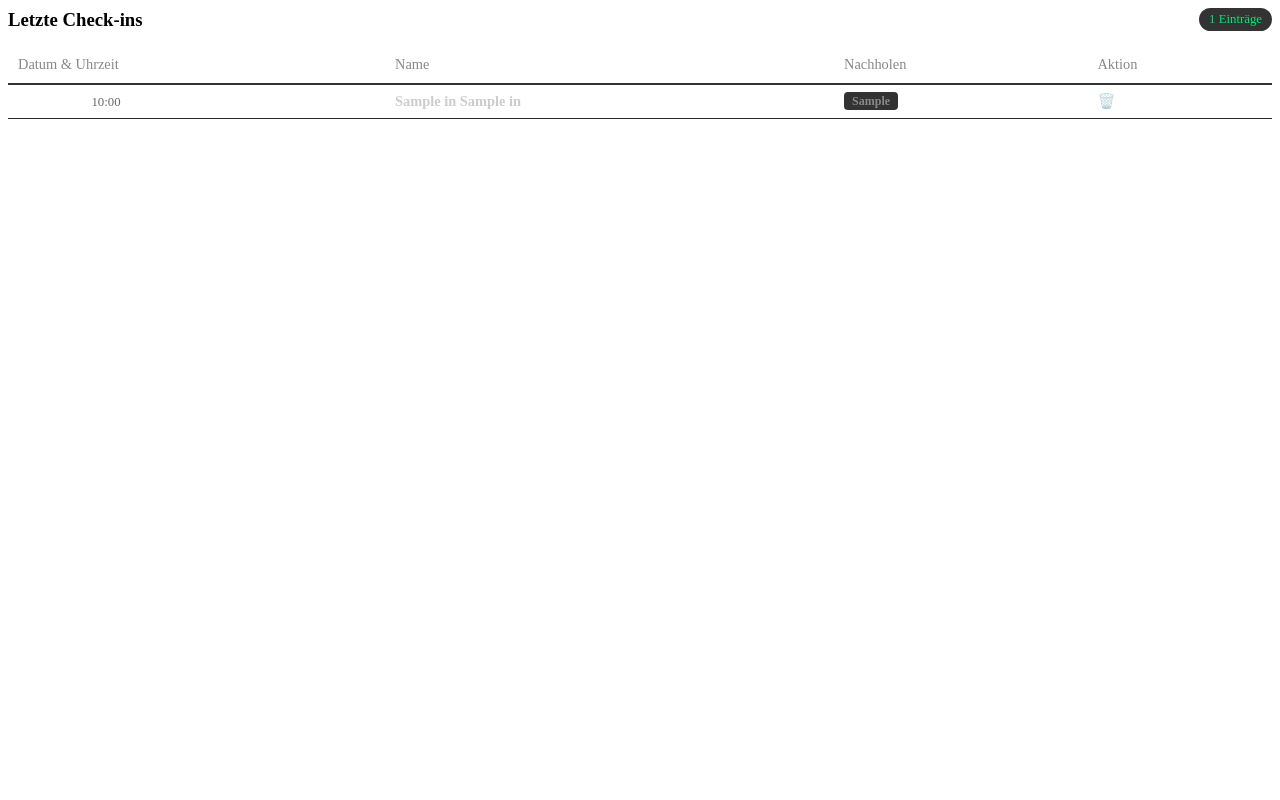
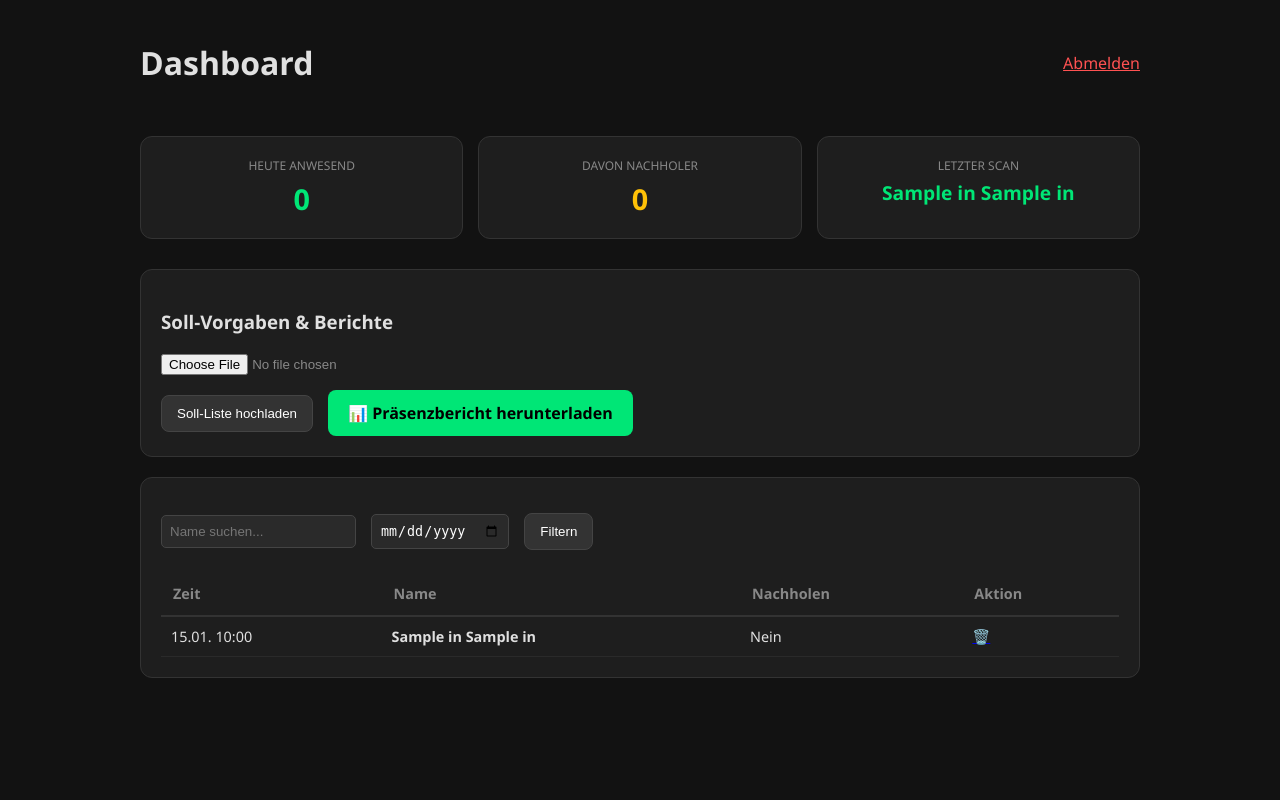
Before and after one commit to mbotru/qr-anwesenheit, a Flask app: page /dashboard in a window 1280 px wide. Run offline with Flask 3, Linux system fonts and the light colour scheme; the visitor is signed in with stand-in values (Sample User, id 1); tables that the repository leaves empty hold one stand-in row (values such as "Sample post").

Commit message:
Update dashboard.html

```diff
--- a/templates/dashboard.html
+++ b/templates/dashboard.html
@@ -1,14 +1,84 @@
-<div class="admin-card">
-    <div class="table-header">
-        <h3 style="margin: 0;">Letzte Check-ins</h3>
-        <span class="count-badge">{{ checkins|length }} Einträge</span>
+<!DOCTYPE html>
+<html lang="de">
+<head>
+    <meta charset="UTF-8">
+    <meta name="viewport" content="width=device-width, initial-scale=1.0">
+    <title>Admin Dashboard</title>
+    <style>
+        body { font-family: 'Segoe UI', sans-serif; background-color: #121212; color: #e0e0e0; margin: 0; padding: 20px; }
+        .container { max-width: 1000px; margin: auto; }
+        .header { display: flex; justify-content: space-between; align-items: center; margin-bottom: 30px; }
+
+        /* Stats */
+        .stats-container { display: grid; grid-template-columns: repeat(auto-fit, minmax(200px, 1fr)); gap: 15px; margin-bottom: 30px; }
+        .stat-card { background: #1e1e1e; border: 1px solid #333; padding: 20px; border-radius: 12px; text-align: center; }
+        .stat-label { color: #888; font-size: 0.75rem; text-transform: uppercase; margin-bottom: 5px; display: block; }
+        .stat-value { color: #00e676; font-size: 1.8rem; font-weight: bold; }
+
+        /* Cards */
+        .admin-card { background: #1e1e1e; border: 1px solid #333; padding: 20px; border-radius: 12px; margin-bottom: 20px; }
+
+        /* Form & Buttons */
+        .button-group { display: flex; gap: 15px; align-items: center; margin-top: 15px; flex-wrap: wrap; }
+        .btn-primary { background: #00e676; color: #000; border: none; padding: 12px 20px; border-radius: 8px; font-weight: bold; text-decoration: none; cursor: pointer; }
+        .btn-secondary { background: #333; color: white; border: 1px solid #444; padding: 10px 15px; border-radius: 8px; cursor: pointer; }
+
+        /* Table */
+        .table-responsive { max-height: 400px; overflow-y: auto; }
+        table { width: 100%; border-collapse: collapse; font-size: 0.9rem; }
+        th { text-align: left; color: #888; padding: 12px; border-bottom: 2px solid #333; }
+        td { padding: 10px; border-bottom: 1px solid #2a2a2a; }
+        .badge { padding: 2px 8px; border-radius: 4px; font-size: 0.75rem; }
+        .badge-yes { background: #ffc107; color: #000; }
+
+        input[type="text"], input[type="date"] { background: #2a2a2a; border: 1px solid #444; color: white; padding: 8px; border-radius: 5px; }
+    </style>
+</head>
+<body>
+    <div class="container">
+        <div class="header">
+            <h1>Dashboard</h1>
+            <a href="{{ url_for('logout') }}" style="color: #ff5252;">Abmelden</a>
         </div>
 
+        <div class="stats-container">
+            <div class="stat-card">
+                <span class="stat-label">Heute anwesend</span>
+                <span class="stat-value">{{ anzahl_heute }}</span>
+            </div>
+            <div class="stat-card">
+                <span class="stat-label">Davon Nachholer</span>
+                <span class="stat-value" style="color: #ffc107;">{{ nachholen_anzahl }}</span>
+            </div>
+            <div class="stat-card">
+                <span class="stat-label">Letzter Scan</span>
+                <span class="stat-value" style="font-size: 1.2rem;">{{ letzter_name }}</span>
+            </div>
+        </div>
+
+        <div class="admin-card">
+            <h3>Soll-Vorgaben & Berichte</h3>
+            <form action="{{ url_for('upload_soll') }}" method="post" enctype="multipart/form-data">
+                <input type="file" name="file" accept=".csv" style="color: #888;">
+                <div class="button-group">
+                    <button type="submit" class="btn-secondary">Soll-Liste hochladen</button>
+                    <a href="{{ url_for('export_csv') }}" class="btn-primary">📊 Präsenzbericht herunterladen</a>
+                </div>
+            </form>
+        </div>
+
+        <div class="admin-card">
+            <form method="get" class="button-group">
+                <input type="text" name="search" placeholder="Name suchen..." value="{{ search }}">
+                <input type="date" name="date" value="{{ date }}">
+                <button type="submit" class="btn-secondary">Filtern</button>
+            </form>
+            <br>
             <div class="table-responsive">
-        <table class="compact-table">
+                <table>
                     <thead>
                         <tr>
-                    <th>Datum & Uhrzeit</th>
+                            <th>Zeit</th>
                             <th>Name</th>
                             <th>Nachholen</th>
                             <th>Aktion</th>
@@ -17,92 +87,16 @@
                     <tbody>
                         {% for entry in checkins %}
                         <tr>
-                    <td class="time-col">
-                        <span class="date">{{ entry.datum.strftime('%d.%m.%Y') }}</span>
-                        <span class="time">{{ entry.datum.strftime('%H:%M') }}</span>
-                    </td>
-                    <td class="name-col"><strong>{{ entry.vorname }} {{ entry.nachname }}</strong></td>
-                    <td>
-                        <span class="badge {{ 'badge-yes' if entry.buerotag_nachholen == 'Ja' else 'badge-no' }}">
-                            {{ entry.buerotag_nachholen }}
-                        </span>
-                    </td>
-                    <td>
-                        <a href="{{ url_for('delete_entry', id=entry.id) }}"
-                           class="btn-delete"
-                           onclick="return confirm('Eintrag wirklich löschen?')">🗑️</a>
-                    </td>
+                            <td>{{ entry.datum.strftime('%d.%m. %H:%M') }}</td>
+                            <td><strong>{{ entry.vorname }} {{ entry.nachname }}</strong></td>
+                            <td>{% if entry.buerotag_nachholen == 'Ja' %}<span class="badge badge-yes">Ja</span>{% else %}Nein{% endif %}</td>
+                            <td><a href="{{ url_for('delete_entry', id=entry.id) }}" onclick="return confirm('Löschen?')">🗑️</a></td>
                         </tr>
                         {% endfor %}
                     </tbody>
                 </table>
             </div>
         </div>
-
-<style>
-    /* Kompaktes Tabellen-Styling */
-    .table-header {
-        display: flex;
-        justify-content: space-between;
-        align-items: center;
-        margin-bottom: 15px;
-    }
-
-    .count-badge {
-        background: #333;
-        padding: 4px 10px;
-        border-radius: 20px;
-        font-size: 0.8rem;
-        color: #00e676;
-    }
-
-    .compact-table {
-        width: 100%;
-        border-collapse: collapse;
-        font-size: 0.9rem;
-    }
-
-    .compact-table th {
-        text-align: left;
-        color: #888;
-        padding: 10px;
-        border-bottom: 2px solid #333;
-        font-weight: 500;
-    }
-
-    .compact-table td {
-        padding: 8px 10px;
-        border-bottom: 1px solid #2a2a2a;
-        color: #ccc;
-    }
-
-    /* Spalten-Spezialstyles */
-    .time-col { white-space: nowrap; }
-    .date { color: #fff; margin-right: 5px; }
-    .time { color: #666; font-size: 0.8rem; }
-
-    .name-col { color: #fff; }
-
-    /* Badges für "Nachholen" */
-    .badge {
-        padding: 2px 8px;
-        border-radius: 4px;
-        font-size: 0.75rem;
-        font-weight: bold;
-    }
-    .badge-yes { background: #ffc107; color: #000; }
-    .badge-no { background: #333; color: #888; }
-
-    /* Delete Button */
-    .btn-delete {
-        text-decoration: none;
-        opacity: 0.5;
-        transition: opacity 0.2s;
-    }
-    .btn-delete:hover { opacity: 1; }
-
-    .table-responsive {
-        max-height: 500px;
-        overflow-y: auto;
-    }
-</style>
+    </div>
+</body>
+</html>
```
Lines whose indentation alone changed are shown as unchanged.
